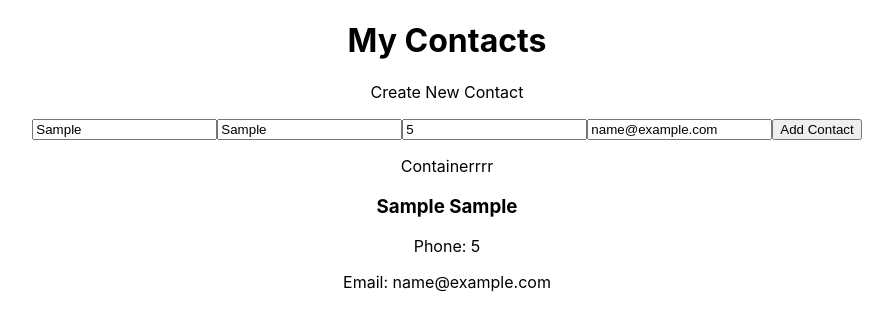
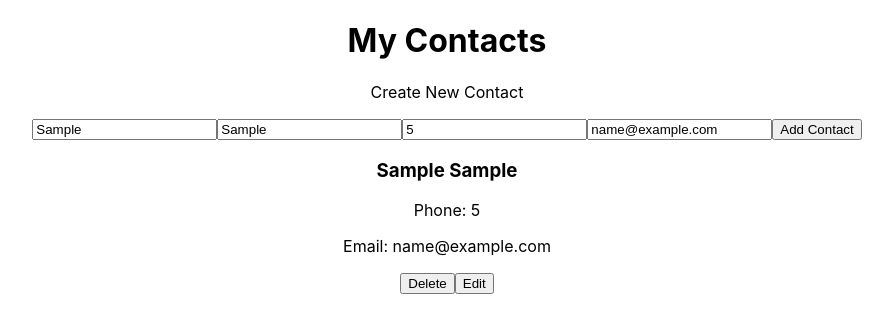
Before and after one commit to JustinTorrance/contact-book, a React (Create React App) app: page / in a window 1280 px wide. Both pictures are taken after typing "Sample", "Sample", "5", "name@example.com" into the empty fields and a click on the button "Add Contact". Shown: the top 332 px of the page, without its empty margins (193-1086 px from the left). Built offline with nearby package versions, Linux system fonts and the light colour scheme.

Commit message:
Delete contact from store when user clicks delete button on contact

```diff
--- a/src/actions/index.js
+++ b/src/actions/index.js
@@ -2,3 +2,8 @@ export const addContact = contact => ({
   type: 'ADD_CONTACT',
   contact
 })
+
+export const deleteContact = id => ({
+  type: 'DELETE_CONTACT',
+  id
+})
--- a/src/containers/Contact/Contact.js
+++ b/src/containers/Contact/Contact.js
@@ -1,14 +1,29 @@
-import React from 'react';
+import React, { Component } from 'react'
+import { connect } from 'react-redux'
+import { deleteContact} from '../../actions'
 
-function Contact(props) {
-  console.log(props)
-  return (
-    <article className="Contact">
-      <h3>{props.firstName} {props.lastName}</h3>
-      <p>Phone: {props.phone}</p>
-      <p>Email: {props.email}</p>
-    </article>
-  );
+export class Contact extends Component {
+
+  render() {
+    const { id, lastName, firstName, phone, email, deleteContact} = this.props
+    return (
+      <article className="Contact" id={id}>
+        <h3>{firstName} {lastName}</h3>
+        <p>Phone: {phone}</p>
+        <p>Email: {email}</p>
+        <button className='delete-btn' onClick={() => deleteContact(id)}>
+          Delete
+        </button>
+        <button className='edit-btn'>
+          Edit
+        </button>
+      </article>
+    );
+  }
 }
 
-export default Contact;
+export const mapDispatchToProps = (dispatch) => ({
+  deleteContact: (id) => dispatch(deleteContact(id))
+})
+
+export default connect(null, mapDispatchToProps)(Contact)
--- a/src/containers/ContactContainer/ContactContainer.js
+++ b/src/containers/ContactContainer/ContactContainer.js
@@ -9,13 +9,11 @@ export class ContactContainer extends Component {
 
 
     let displayContacts = this.props.allContacts.map(contact => {
-      // console.log('container', contact)
       return <Contact {...contact} key={shortid.generate()} />
     })
 
     return (
       <section className="ContactContainer">
-        <p>Containerrrr</p>
         { displayContacts }
       </section>
     );
--- a/src/reducers/contactsReducer.js
+++ b/src/reducers/contactsReducer.js
@@ -1,7 +1,11 @@
+import shortid from 'shortid'
+
 export const contactsReducer = (state = [], action) => {
   switch(action.type) {
     case 'ADD_CONTACT':
-      return [...state, action.contact]
+      return [...state, {...action.contact, id: shortid.generate()}]
+    case 'DELETE_CONTACT':
+      return state.filter(contact => (contact.id !== action.id))
     default:
       return state
   }
```
